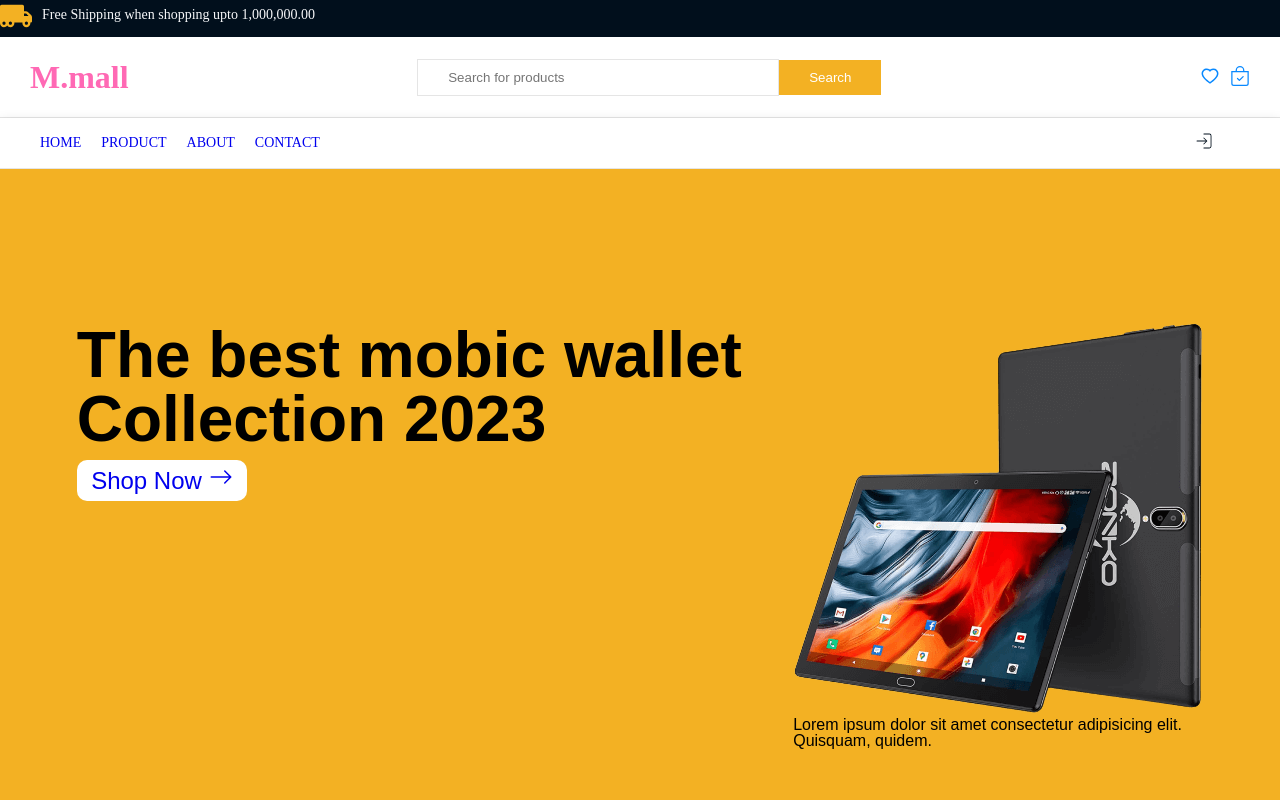
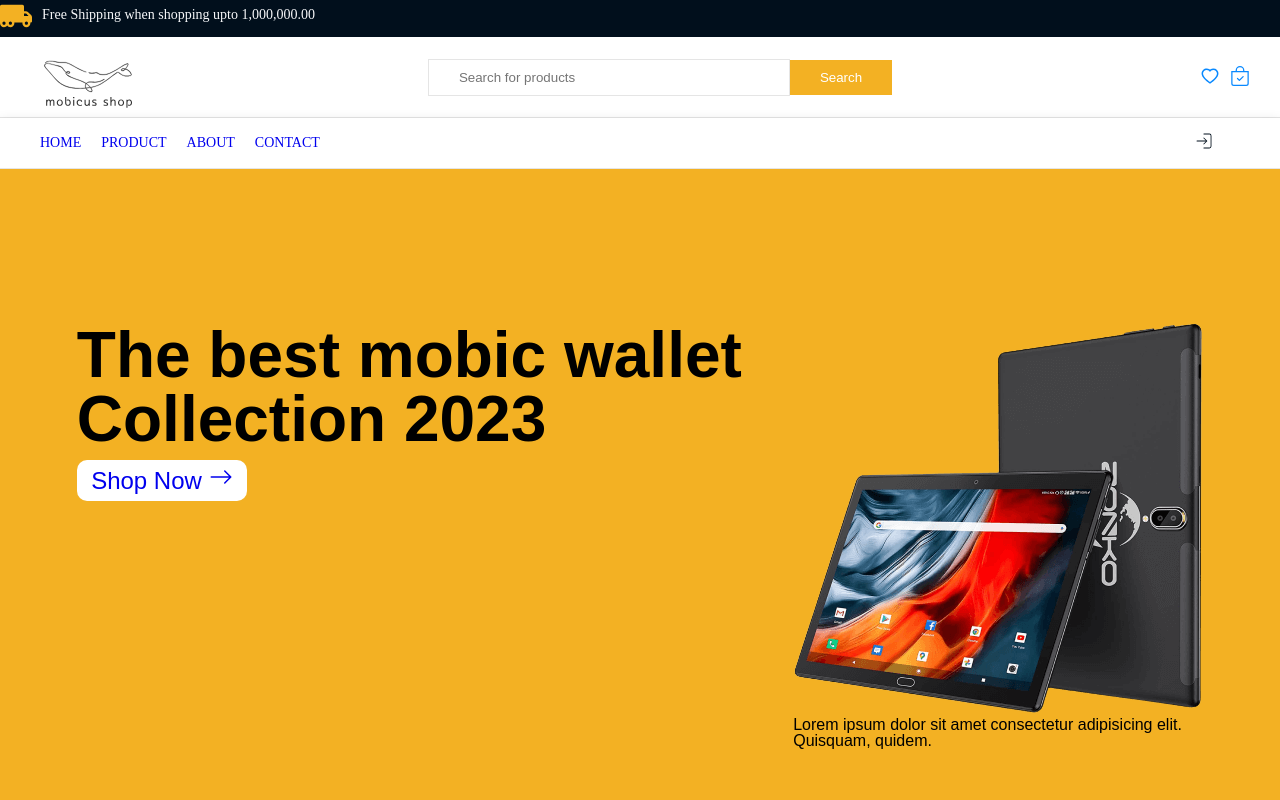
Before and after one commit to azerckid/mobic-commerce, a React (Create React App) app: page / in a window 1280 px wide. Shown: the top 800 px of the page. Built offline with nearby package versions, Linux system fonts and the light colour scheme.

Commit message:
1. add mobic logo svg

```diff
--- a/src/components/Footer.js
+++ b/src/components/Footer.js
@@ -99,7 +99,7 @@ const Footer = () => {
       <FooterBox>
         <Foot>
           <FooterLogo>
-            <img src="./img/logo.svg" alt="logo" />
+            <img src="./img/mobicusShopLogo.svg" alt="logo" />
             <FooterDetail>
               <p>© 2021 Mobic. All Rights Reserved</p>
             </FooterDetail>
--- a/src/nav.js
+++ b/src/nav.js
@@ -35,6 +35,8 @@ const MainHeader = styled.div`
   border-bottom: 1px solid #e5e5e5;
 `;
 const Logo = styled.div`
+  width: 120px;
+  height: 60px;
   margin-left: 30px;
   font-size: 32px;
   font-weight: 900;
@@ -162,7 +164,7 @@ const Nav = ({ searchBtn }) => {
       </TopMessage>
       <MainHeader>
         <Logo>
-          <div>M.mall</div>
+          <img src="./img/mobicusShopLogo.svg" alt="logo" />
         </Logo>
         <SearchBox>
           <SearchInput
```
Also changed, not shown: public/img/mobicusShopLogo.svg (added).
